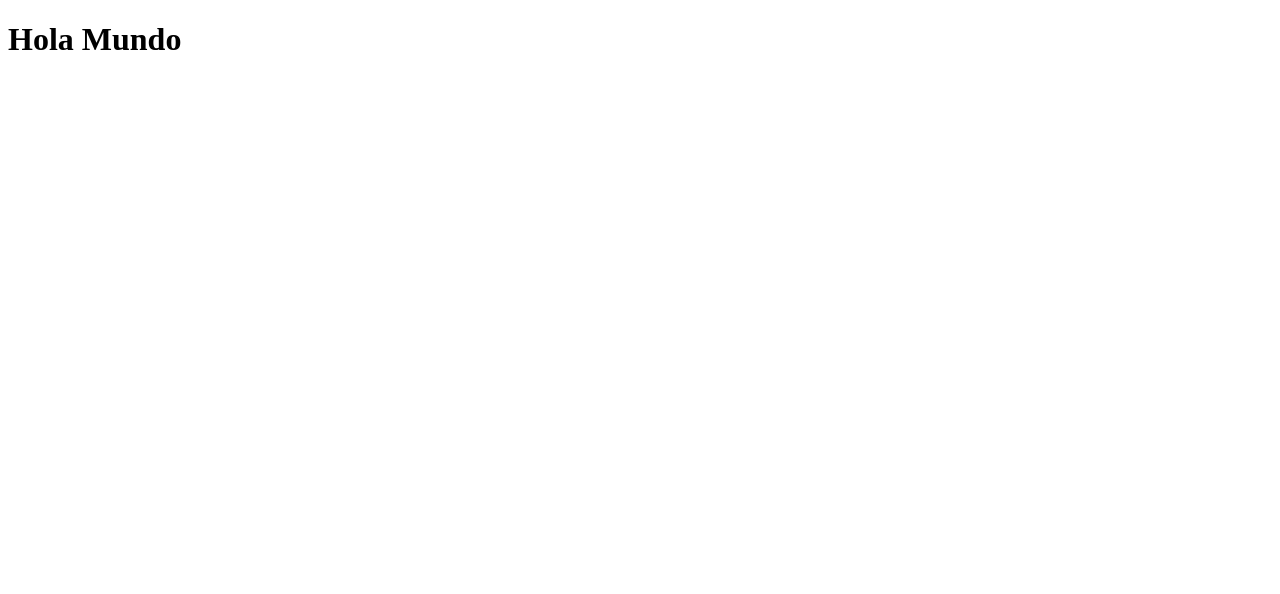
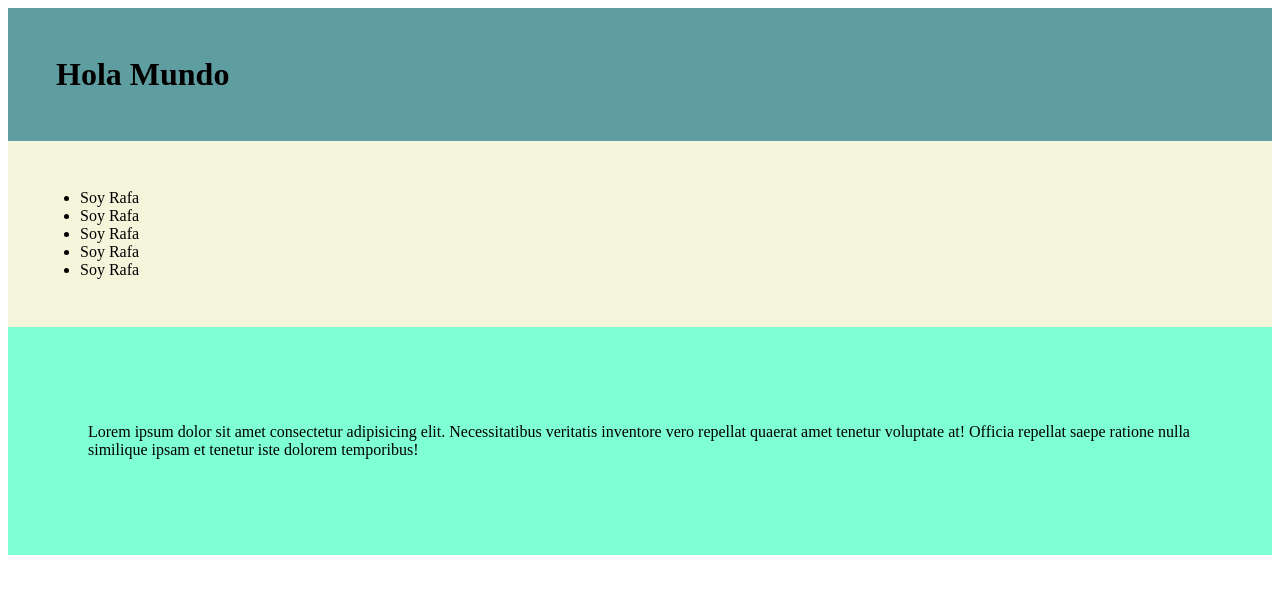
Before and after one commit to RafDevs/HTML-CSS, a plain HTML site: page Ejercicio1/index.html in a window 1280 px wide. Drawn offline with Linux system fonts and the light colour scheme.

```diff
--- a/Ejercicio1/css/styles.css
+++ b/Ejercicio1/css/styles.css
@@ -0,0 +1,15 @@
+.pie {
+    background-color: aquamarine;
+    padding: 5rem;
+}
+
+main {
+    background-color: beige;
+    padding: 2rem;
+}
+
+.titulo {
+    background-color: cadetblue;
+    padding: 3rem;
+    margin: 0;
+}
--- a/Ejercicio1/index.html
+++ b/Ejercicio1/index.html
@@ -10,7 +10,37 @@
 </head>
 
 <body>
-    <h1>Hola Mundo</h1>
+    <header>
+        <nav></nav>
+    </header>
+    <h1 class="titulo">Hola Mundo</h1>
+    <main>
+        <section>
+            <article>
+
+            </article>
+        </section>
+        <ul>
+            <li>Soy Rafa</li>
+            <li>Soy Rafa</li>
+            <li>Soy Rafa</li>
+            <li>Soy Rafa</li>
+            <li>Soy Rafa</li>
+        </ul>
+
+        <ol>
+
+
+        </ol>
+    </main>
+    <footer>
+        <div class="pie">
+            <p>Lorem ipsum dolor sit amet consectetur adipisicing elit. Necessitatibus veritatis inventore vero repellat quaerat amet tenetur voluptate at! Officia repellat saepe ratione nulla similique ipsam et tenetur iste dolorem temporibus!</p>
+        </div>
+    </footer>
 </body>
 
+
+
+
 </html>
```
Also changed, not shown: Ejercicio2/index.html (added, +52 -0 lines).
